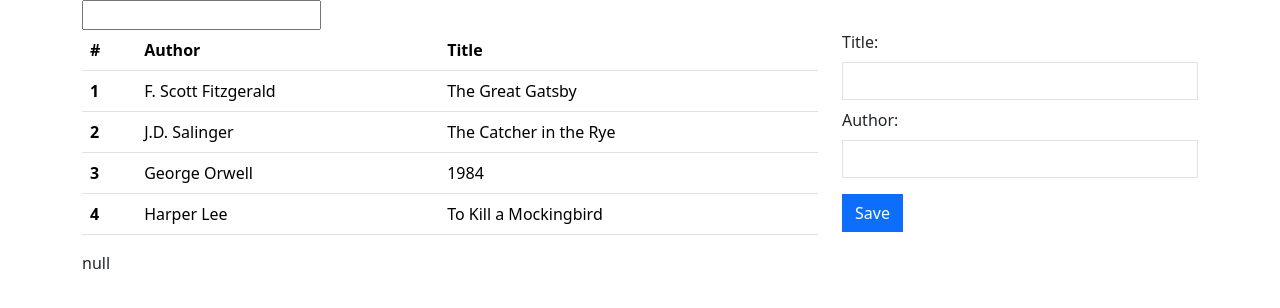
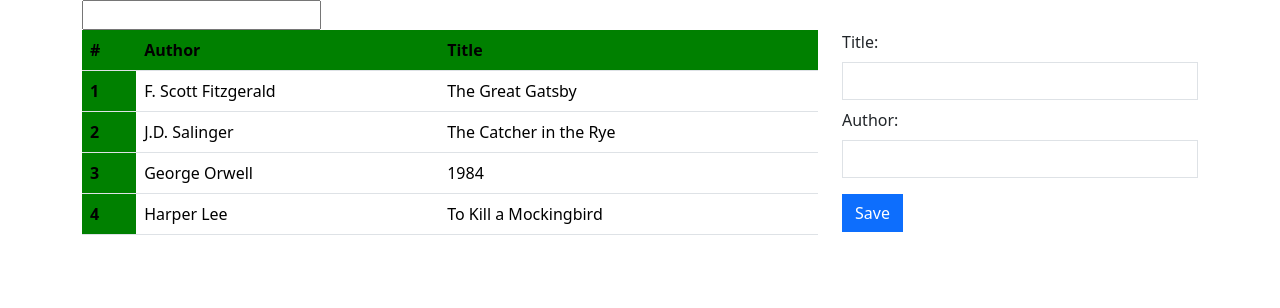
Before and after one commit to mmatczak/ng-course-16.10.2024, an Angular app: page /search in a window 1280 px wide. Shown: the top 308 px of the page. Built offline with nearby package versions, Linux system fonts and the light colour scheme.

Commit message:
Recap: Components, Services, Directives, Pipes, Dependency Injection, SCSS

```diff
--- a/src/app/book/components/book-overview/book-overview.component.html
+++ b/src/app/book/components/book-overview/book-overview.component.html
@@ -5,34 +5,11 @@
   </output>
 </section>
 <div class="row">
-  <div class="col">
-    <table class="table table-hover">
-      <thead>
-      <tr>
-        <th scope="col">#</th>
-        <th scope="col">Author</th>
-        <th scope="col">Title</th>
-      </tr>
-      </thead>
-      <tbody>
-        @for (book of books(); track book.id) {
-          <tr (click)="selectBook(book)" [class.table-active]="isBookSelected(book)">
-            <th scope="row">{{$index + 1}}</th>
-            <td>{{book.author}}</td>
-            <td>{{book.title}}</td>
-          </tr>
-        }
-<!--      <tr *ngFor="let book of books; index as i">-->
-<!--        <th scope="row">{{i + 1}}</th>-->
-<!--        <td>{{book.author}}</td>-->
-<!--        <td>{{book.title}}</td>-->
-<!--      </tr>-->
-      </tbody>
-    </table>
+  <div class="col green-header" >
+    <ba-book-table [books]="books()" (selectBook)="selectBook($event)" [selectedBook]="selectedBook"/>
     <output>{{selectedBook | json}}</output>
   </div>
   <div class="col-4">
-    <ba-book-details (bookChange)="updateBook($event)"
-                     [value]="selectedBook"></ba-book-details>
+    <ba-book-details (bookChange)="updateBook($event)" [value]="selectedBook"/>
   </div>
 </div>
--- a/src/app/book/components/book-overview/book-overview.component.ts
+++ b/src/app/book/components/book-overview/book-overview.component.ts
@@ -1,10 +1,11 @@
-import {AfterViewInit, Component, effect, ElementRef, OnDestroy, Signal, ViewChild} from '@angular/core';
+import {AfterViewInit, Component, effect, ElementRef, inject, OnDestroy, Optional, Self, Signal, SkipSelf, ViewChild} from '@angular/core';
 import {BookDetailsComponent} from '../book-details/book-details.component';
 import {Book} from '../../model';
 import {AsyncPipe, JsonPipe, NgForOf} from '@angular/common';
 import {BookService} from '../../services/book.service';
 import {debounce, debounceTime, fromEvent, map, Subscription} from 'rxjs';
 import {toSignal} from '@angular/core/rxjs-interop';
+import { BookTableComponent } from './book-table/book-table.component';
 
 @Component({
   selector: 'ba-book-overview',
@@ -13,22 +14,26 @@ import {toSignal} from '@angular/core/rxjs-interop';
     BookDetailsComponent,
     NgForOf,
     JsonPipe,
-    AsyncPipe
+    AsyncPipe,
+    BookTableComponent
   ],
   templateUrl: './book-overview.component.html',
   styleUrl: './book-overview.component.scss',
+  providers: []
 })
 export class BookOverviewComponent implements OnDestroy, AfterViewInit {
   @ViewChild('searchInput')
   searchInput: ElementRef<HTMLInputElement> | null = null;
 
   books: Signal<Book[]>;
-  selectedBook: Book | null = null;
+  selectedBook: Book | undefined = undefined;
 
   private subscription: Subscription | null = null;
 
-  constructor(private readonly bookService: BookService) {
-    this.books = toSignal(bookService.findAll(), {initialValue: []});
+  private readonly bookService = inject(BookService);
+
+  constructor() {
+    this.books = toSignal(this.bookService.findAll(), {initialValue: []});
 
     effect(() => {
       console.log('new value: ', this.books());
@@ -55,10 +60,6 @@ export class BookOverviewComponent implements OnDestroy, AfterViewInit {
     this.selectedBook = book;
   }
 
-  isBookSelected(book: Book) {
-    return this.selectedBook === book;
-  }
-
   updateBook(updatedBook: Book) {
     const updatedBook$ = this.bookService.update(updatedBook);
     this.subscription = updatedBook$.subscribe({
--- /dev/null
+++ b/src/app/book/components/book-overview/book-table/book-table.component.html
@@ -0,0 +1,18 @@
+<table class="table table-hover">
+    <thead>
+    <tr>
+      <th scope="col">#</th>
+      <th scope="col">Author</th>
+      <th scope="col">Title</th>
+    </tr>
+    </thead>
+    <tbody>
+      @for (book of books(); track book.id) {
+        <tr (click)="selectBook.emit(book)" [class.table-active]="isBookSelected(book)">
+          <th scope="row">{{$index + 1}}</th>
+          <td>{{book.author}}</td>
+          <td>{{book.title}}</td>
+        </tr>
+      }
+    </tbody>
+  </table>
--- /dev/null
+++ b/src/app/book/components/book-overview/book-table/book-table.component.scss
@@ -0,0 +1,11 @@
+:host {
+  table > tbody > tr {
+    cursor: pointer;
+  }
+}
+
+:host-context(.green-header) {
+  th {
+    background-color: green;
+  }
+}
--- /dev/null
+++ b/src/app/book/components/book-overview/book-table/book-table.component.ts
@@ -0,0 +1,21 @@
+import { Component, input, output } from '@angular/core';
+import { Book } from '../../../model';
+
+@Component({
+  selector: 'ba-book-table',
+  standalone: true,
+  templateUrl: './book-table.component.html',
+  styleUrl: './book-table.component.scss'
+})
+export class BookTableComponent {
+
+  books = input.required<Book[]>();
+
+  selectedBook = input<Book>();
+
+  selectBook = output<Book>()
+
+  isBookSelected(book: Book) {
+    return this.selectedBook() === book;
+  }
+}
```
Also changed, not shown: 1 other file (tests, documents, lock files or other folders).
